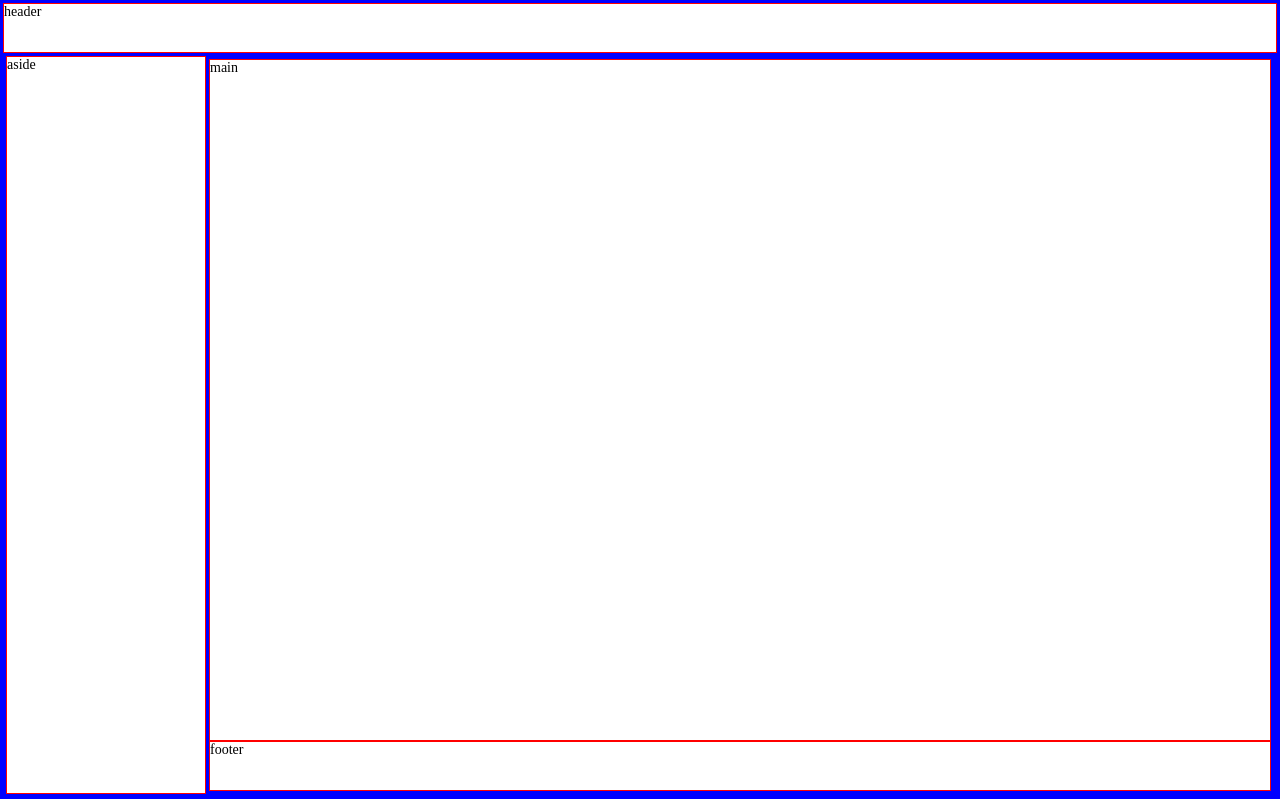
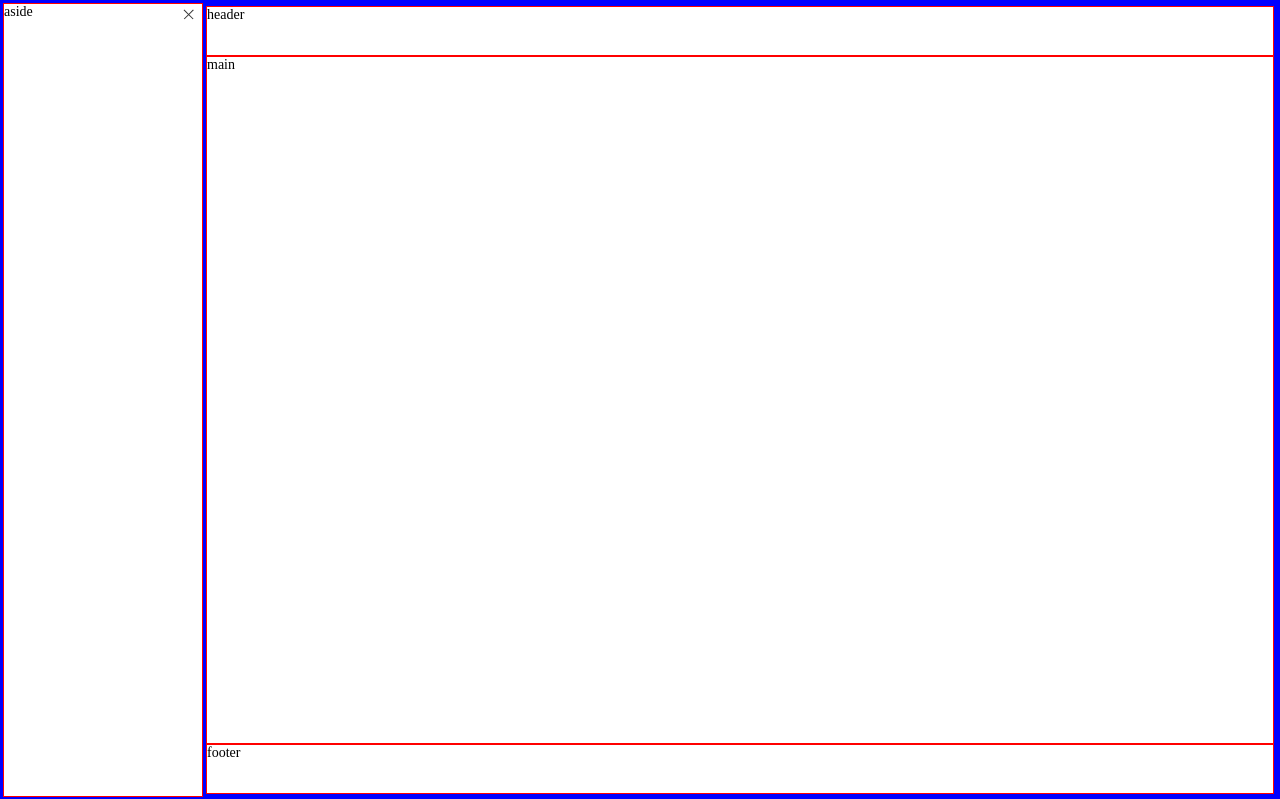
Before and after one commit to haxiedaimala/vue-wheels, a Vue app: page / in a window 1280 px wide. Shown: the top 799 px of the page. Built offline with nearby package versions, Linux system fonts and the light colour scheme.

Commit message:
添加关闭动画

```diff
--- a/src/App.vue
+++ b/src/App.vue
@@ -14,6 +14,7 @@ import {ref} from 'vue';
 const loading1 = ref(true);
 const loading2 = ref(true);
 const loading3 = ref(false);
+const visible = ref(true);
 const value = ref('王五');
 </script>
 <style lang="scss">
@@ -23,29 +24,29 @@ const value = ref('王五');
 }
 </style>
 <template>
+  <!--  <div class="box">-->
+  <!--    <g-container style="height:100vh">-->
+  <!--      <g-header class="demo">header</g-header>-->
+  <!--      <g-container>-->
+  <!--        <g-aside class="demo" style="width: 200px;">aside</g-aside>-->
+  <!--        <g-container>-->
+  <!--          <g-main class="demo">main</g-main>-->
+  <!--          <g-footer class="demo">footer</g-footer>-->
+  <!--        </g-container>-->
+  <!--      </g-container>-->
+  <!--    </g-container>-->
+  <!--  </div>-->
+
   <div class="box">
     <g-container style="height:100vh">
-      <g-header class="demo">header</g-header>
+      <g-aside v-model:visible="visible" class="demo" style="width: 200px;">aside</g-aside>
       <g-container>
-        <g-aside class="demo" style="width: 200px;">aside</g-aside>
-        <g-container>
-          <g-main class="demo">main</g-main>
-          <g-footer class="demo">footer</g-footer>
-        </g-container>
+        <g-header class="demo">header</g-header>
+        <g-main class="demo">main</g-main>
+        <g-footer class="demo">footer</g-footer>
       </g-container>
     </g-container>
   </div>
-
-  <!--  <div class="box">-->
-  <!--    <g-container style="height:100vh">-->
-  <!--      <g-aside class="demo" style="width: 200px;">aside</g-aside>-->
-  <!--      <g-container>-->
-  <!--        <g-header class="demo">header</g-header>-->
-  <!--        <g-main class="demo">main</g-main>-->
-  <!--        <g-footer class="demo">footer</g-footer>-->
-  <!--      </g-container>-->
-  <!--    </g-container>-->
-  <!--  </div>-->
 
   <!--  <div class="box">-->
   <!--    <g-container style="height:100vh">-->
--- a/src/components/GAside.vue
+++ b/src/components/GAside.vue
@@ -1,11 +1,68 @@
 <script setup lang="ts">
+import {onUpdated, ref} from 'vue';
+
+const props = defineProps({
+  visible: {
+    type: Boolean,
+    default: false
+  }
+});
+const emits = defineEmits<{
+  (e: 'update:visible', value: boolean): void
+}>();
+const toggle = () => {
+  emits('update:visible', !props.visible);
+};
+const asideItem = ref<HTMLDivElement>();
+onUpdated(() => {
+  if (asideItem.value?.classList.contains('visible')) {
+    asideItem.value.style.marginLeft = -(asideItem.value?.offsetWidth) + 'px';
+  }
+});
 </script>
 
 <template>
-  <div class="gulu-aside">
+  <div class="gulu-aside" :class="{visible:!visible}" ref="asideItem">
     <slot/>
+    <button @click="toggle" class="gulu-aside-button"/>
   </div>
 </template>
 
 <style lang="scss" scoped>
+.gulu-aside {
+  position: relative;
+  transition: all 250ms;
+
+  .gulu-aside-button {
+    position: absolute;
+    top: 0;
+    right: 0;
+    width: 1.5em;
+    height: 1.5em;
+    border: none;
+    outline: none;
+    background: transparent;
+    cursor: pointer;
+
+    &::after,
+    &::before {
+      content: '';
+      position: absolute;
+      top: 50%;
+      left: 0;
+      transform: translate(0, -50%);
+      width: 1em;
+      height: 1px;
+      background: var(--color);
+    }
+
+    &::after {
+      transform: rotate(45deg);
+    }
+
+    &::before {
+      transform: rotate(135deg);
+    }
+  }
+}
 </style>
```
